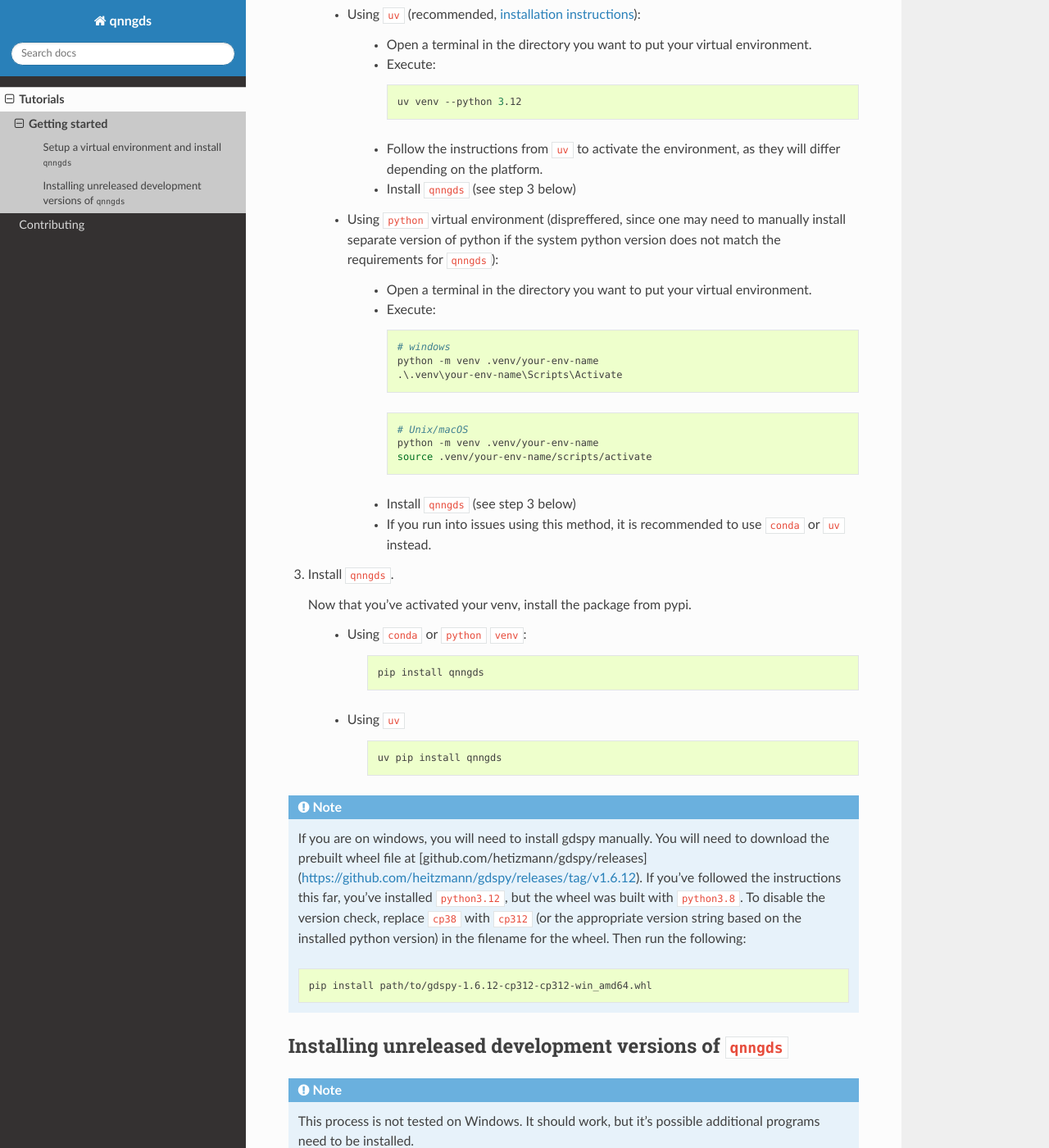
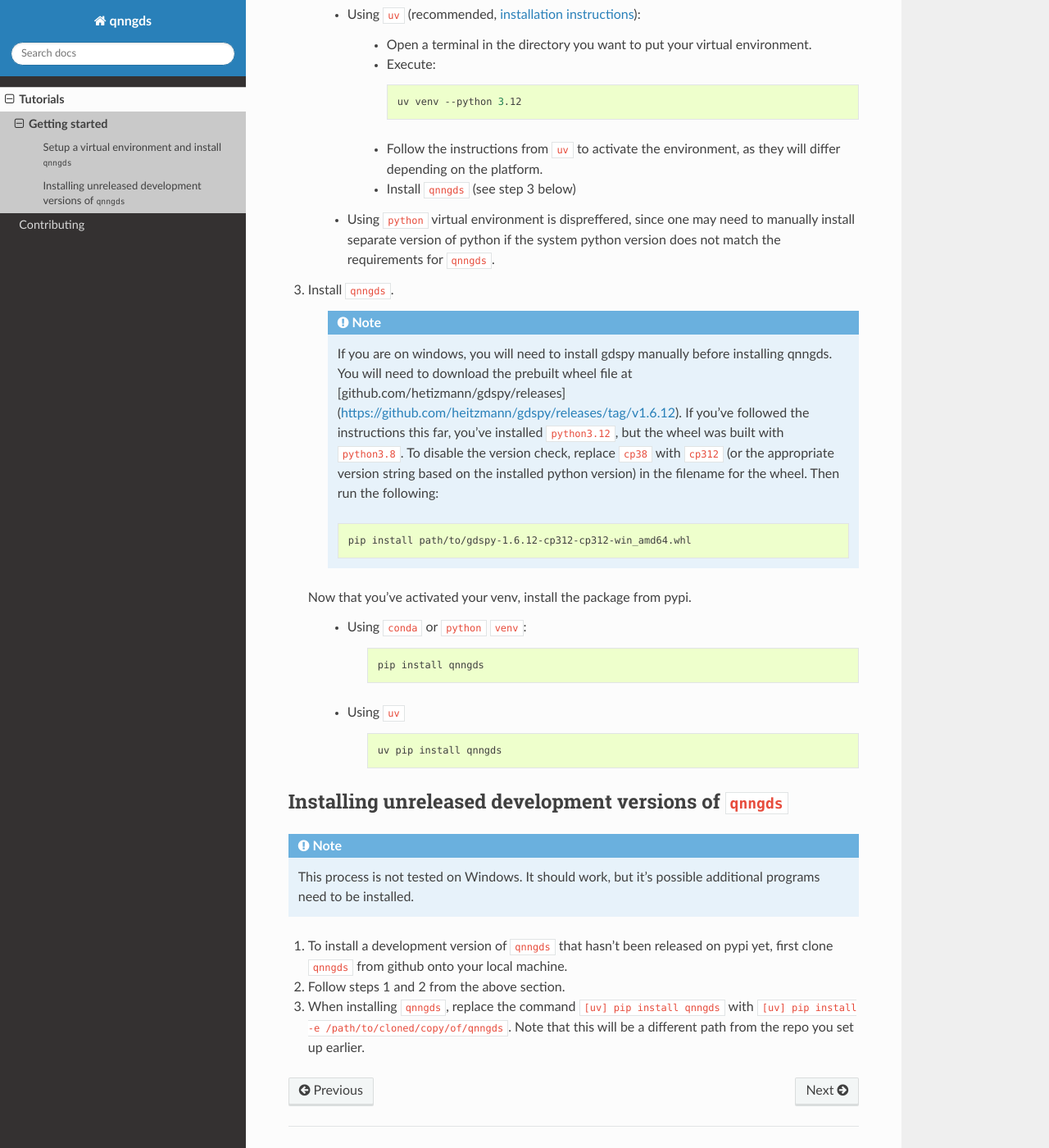
Before and after one commit to qnngroup/qnngds, a Sphinx documentation site: the page built from docs/src/tutorials/gettingstarted.rst, in a window 1280 px wide and 1400 px high, scrolled down 536 px. Shown: the whole window at 82% size. Built offline with Sphinx 7.4.7 and the Read the Docs theme 3.1.0, drawn with Linux system fonts in a browser that asks for light colours; pages that are not in the unit, such as notebooks, are missing from menus.

Commit message:
move admonition about gdspy up

```diff
--- a/docs/src/tutorials/gettingstarted.rst
+++ b/docs/src/tutorials/gettingstarted.rst
@@ -35,30 +35,19 @@ This is where your new project will go.
 
         * Install ``qnngds`` (see step 3 below)
 
-    * Using ``python`` virtual environment (dispreffered, since one may need to manually install separate version of python if the system python version does not match the requirements for ``qnngds``):
-
-        * Open a terminal in the directory you want to put your virtual environment.
-
-        * Execute:
-
-          .. code-block:: powershell
-
-              # windows
-              python -m venv .venv/your-env-name
-              .\.venv\your-env-name\Scripts\Activate
-
-          .. code-block:: bash
-
-              # Unix/macOS
-              python -m venv .venv/your-env-name
-              source .venv/your-env-name/scripts/activate
-
-        * Install ``qnngds`` (see step 3 below)
-
-        * If you run into issues using this method, it is recommended to use ``conda`` or ``uv`` instead.
+    * Using ``python`` virtual environment is dispreffered, since one may need to manually install separate version of python if the system python version does not match the requirements for ``qnngds``.
 
 3. Install ``qnngds``.
 
+    .. note::
+
+       If you are on windows, you will need to install gdspy manually before installing qnngds. You will need to download the prebuilt wheel file at [github.com/hetizmann/gdspy/releases](https://github.com/heitzmann/gdspy/releases/tag/v1.6.12).
+       If you've followed the instructions this far, you've installed ``python3.12``, but the wheel was built with ``python3.8``. To disable the version check, replace ``cp38`` with ``cp312`` (or the appropriate version string based on the installed python version) in the filename for the wheel.
+       Then run the following:
+
+       .. code-block:: bash
+
+            pip install path/to/gdspy-1.6.12-cp312-cp312-win_amd64.whl
 
    Now that you've activated your venv, install the package from pypi.
 
@@ -74,16 +63,6 @@ This is where your new project will go.
 
             uv pip install qnngds
 
-.. note::
-
-   If you are on windows, you will need to install gdspy manually. You will need to download the prebuilt wheel file at [github.com/hetizmann/gdspy/releases](https://github.com/heitzmann/gdspy/releases/tag/v1.6.12).
-   If you've followed the instructions this far, you've installed ``python3.12``, but the wheel was built with ``python3.8``. To disable the version check, replace ``cp38`` with ``cp312`` (or the appropriate version string based on the installed python version) in the filename for the wheel.
-   Then run the following:
-
-   .. code-block:: bash
-
-        pip install path/to/gdspy-1.6.12-cp312-cp312-win_amd64.whl
-
 Installing unreleased development versions of ``qnngds``
 --------------------------------------------------------
 
```
